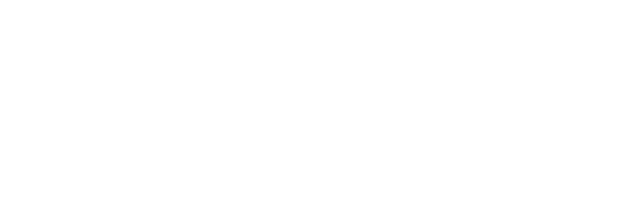
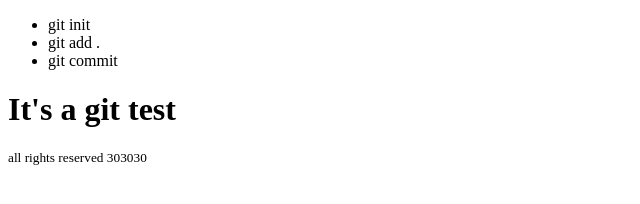
Before and after one commit to AfraeemIslam/first-git, a plain HTML site: page index.html in a window 1280 px wide. Shown: the whole page, without its empty margins (0-640 px from the left). Drawn offline with Linux system fonts and the light colour scheme.

Commit message:
second commit

```diff
--- a/index.html
+++ b/index.html
@@ -6,6 +6,15 @@
     <title>this is for githuv</title>
 </head>
 <body>
+    <header> <ul>
+        <li>git init</li>
+        <li>git add .</li>
+        <li>git commit</li>
 
+    </ul></header>
+    <main><H1>It's a git test</H1></main>
+    <footer>
+        <small><P>all rights reserved 303030</P></small>
+    </footer>
 </body>
 </html>
```
